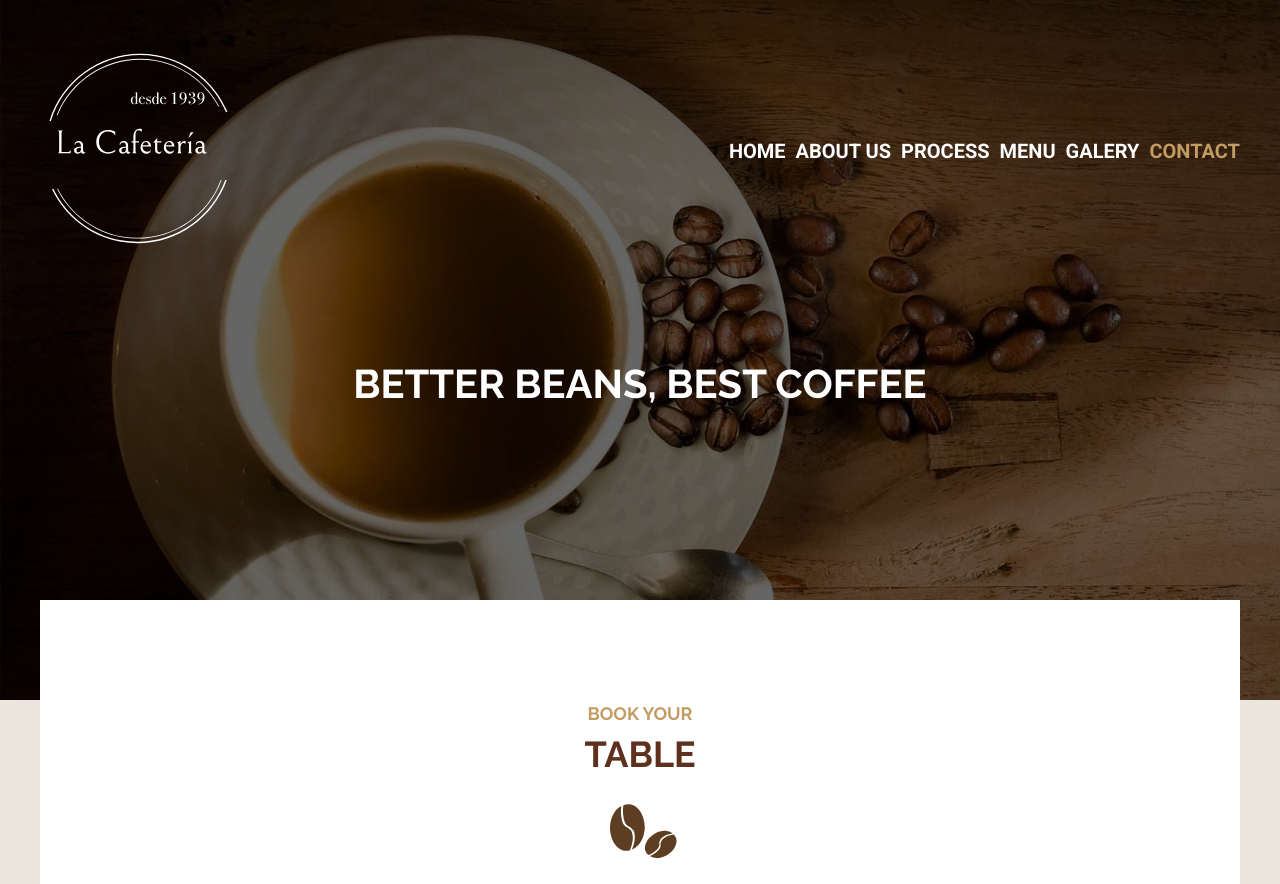
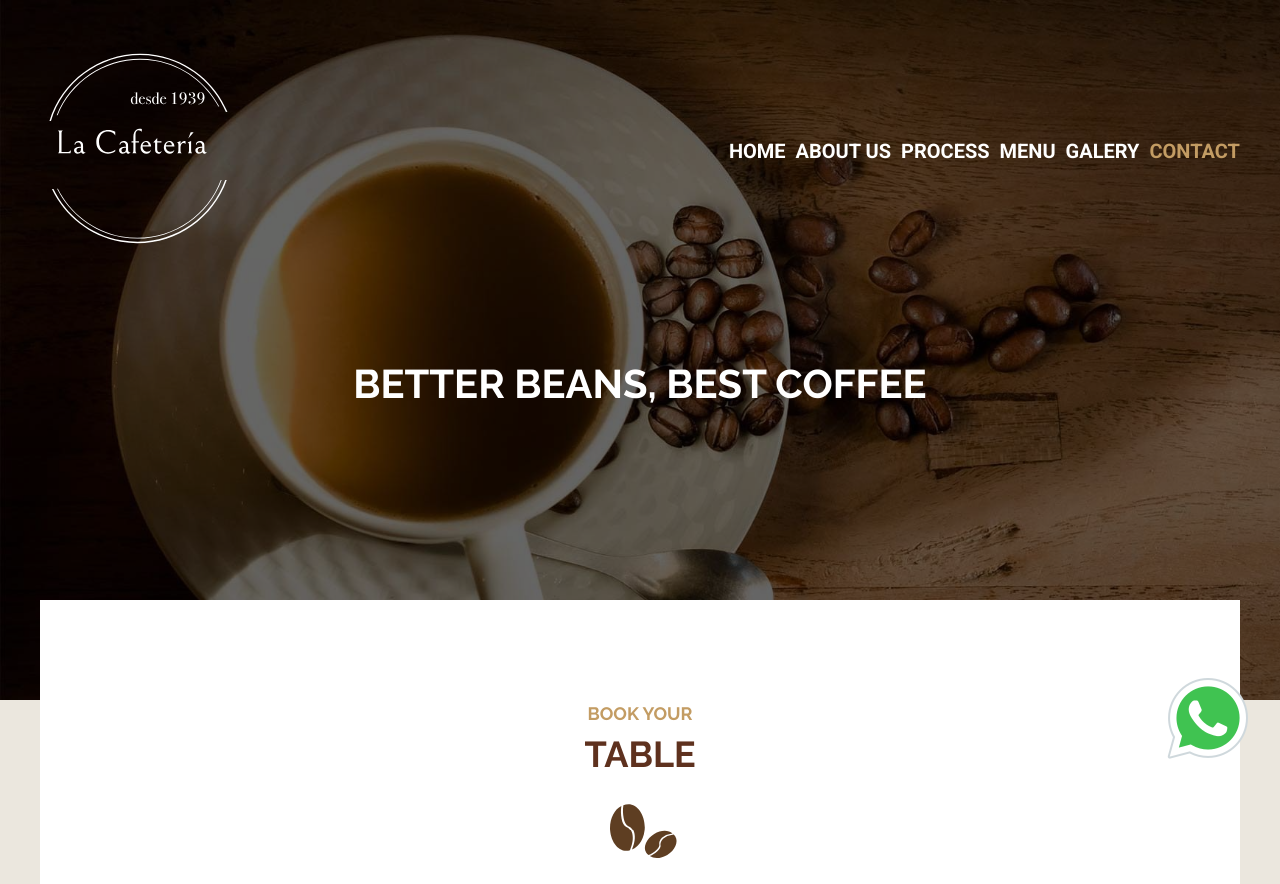
Before and after one commit to ProgrammeRoy/cafeteriaproject, a website: page contact.html in a window 1280 px wide. Shown: the top 884 px of the page. Drawn offline with Linux system fonts and the light colour scheme; a web font is replaced by a local one.

Commit message:
Add icon whatsapp

```diff
--- a/contact.html
+++ b/contact.html
@@ -97,6 +97,9 @@
                 width="100%" height="450" style="border:0;" allowfullscreen="" loading="lazy"></iframe>
         </div>
         <p class="copyright">All rights reserved. La Cafeteria</p>
+        <a href="https://api.whatsapp.com/send?phone=+51933994110" class="btn-wsp" target="_blank">
+            <img src="src/img/whatsapp-icon.png" alt="whatsapp-icon">
+        </a>
     </footer>
 
 </body>
--- a/src/scss/internal/_contact.scss
+++ b/src/scss/internal/_contact.scss
@@ -43,3 +43,16 @@
         }
     }
 }
+
+.btn-wsp {
+    position: fixed;
+    width: 7rem;
+    height: 7rem;
+    right: 2rem;
+    bottom: 5rem;
+    @include m.tablet {
+        width: 10rem;
+        height: 10rem;
+        bottom: 3rem;
+    }
+}
```
Also changed, not shown: build/css/app.css, build/img/whatsapp-icon.png (added), src/img/whatsapp-icon.png (added).
